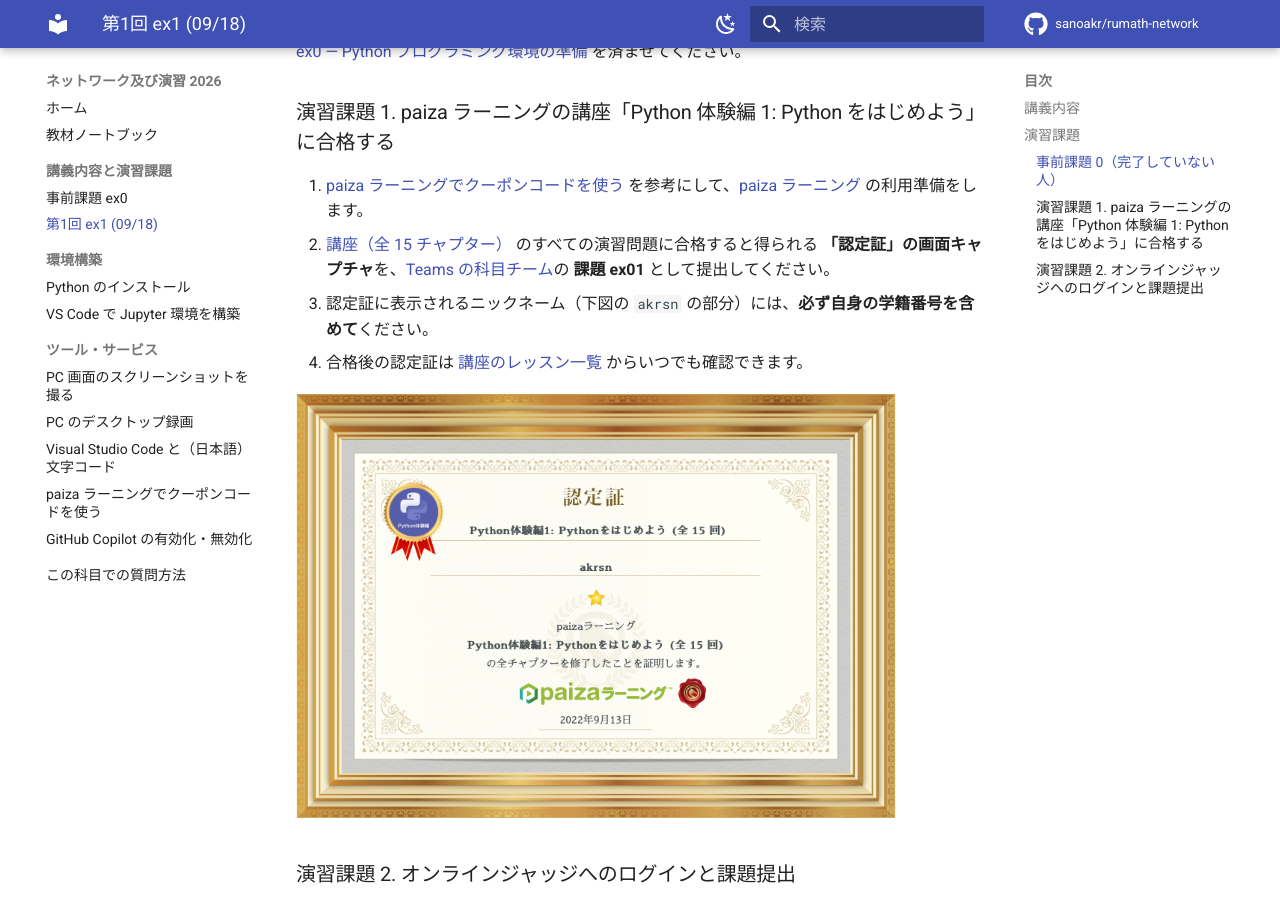
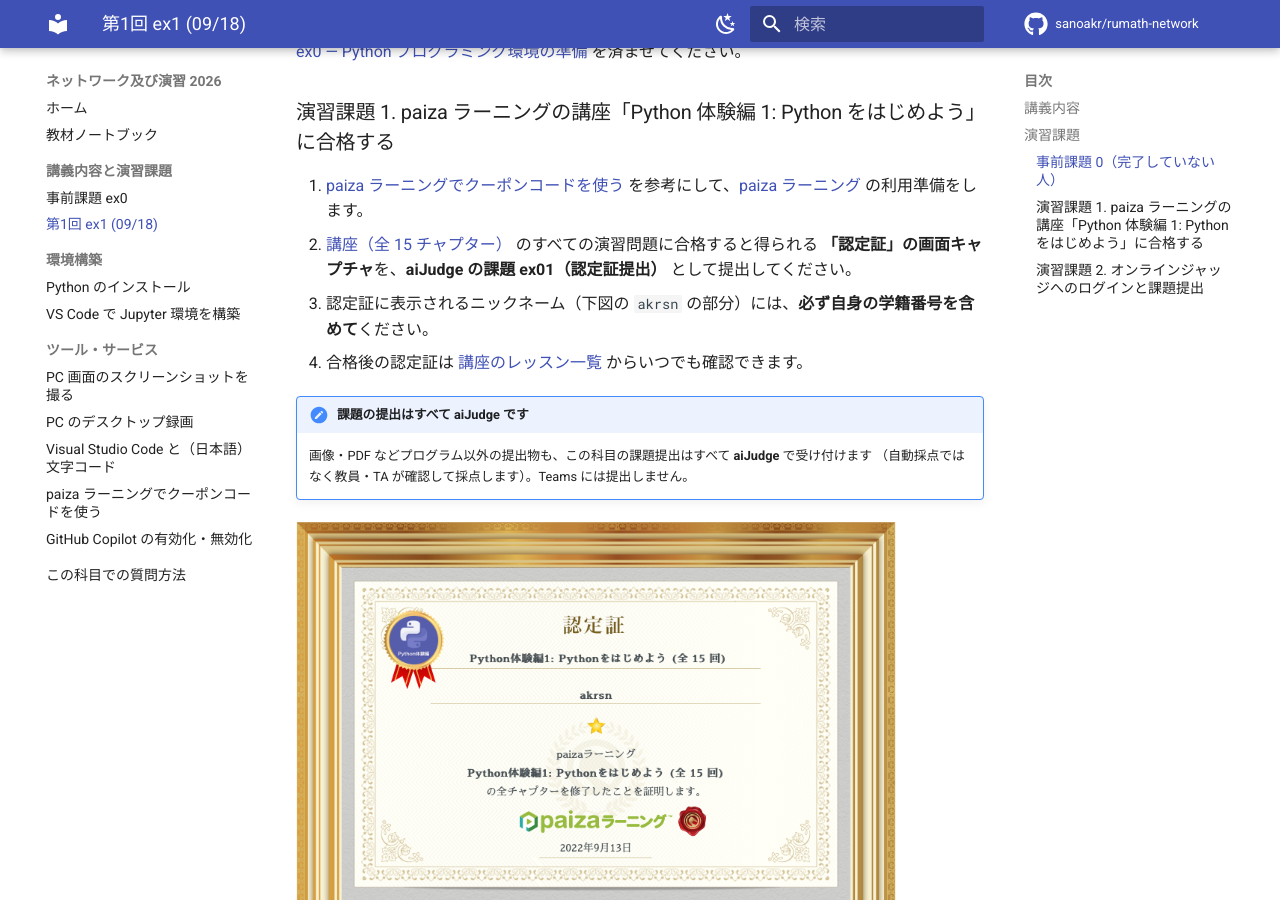
Before and after one commit to sanoakr/rumath-network, an MkDocs documentation site: the page built from docs/ex1.md, in a window 1280 px wide and 900 px high, scrolled down 812 px. Built offline with MkDocs 1.6.1 and Material for MkDocs 9.7.7, drawn with Linux system fonts in a browser that asks for light colours; comment, search, counter and statistics services are not loaded.

Commit message:
docs: submit paiza certificate via aiJudge, not Teams

```diff
--- a/docs/ex1.md
+++ b/docs/ex1.md
@@ -28,9 +28,13 @@
 1. [paiza ラーニングでクーポンコードを使う](setup/paiza-coupon.md)
    を参考にして、[paiza ラーニング](https://paiza.jp/works/) の利用準備をします。
 2. [講座（全 15 チャプター）](https://paiza.jp/works/python/trial) のすべての演習問題に合格すると得られる
-   **「認定証」の画面キャプチャ**を、[Teams の科目チーム](https://teams.microsoft.com/l/team/19%3AhdLY9JyAjCPHaz7TKT_s27WitrXc9H3J61BfNoUVtEU1%40thread.tacv2/conversations?groupId=95ea40f3-3431-4f38-94f9-95bab4b39489&tenantId=23b65fdf-a4e3-4a19-b03d-12b1d57ad76e)の **課題 ex01** として提出してください。
+   **「認定証」の画面キャプチャ**を、**aiJudge の課題 ex01（認定証提出）** として提出してください。
 3. 認定証に表示されるニックネーム（下図の `akrsn` の部分）には、**必ず自身の学籍番号を含めて**ください。
 4. 合格後の認定証は [講座のレッスン一覧](https://paiza.jp/works/python/trial) からいつでも確認できます。
+
+!!! note "課題の提出はすべて aiJudge です"
+    画像・PDF などプログラム以外の提出物も、この科目の課題提出はすべて **aiJudge** で受け付けます
+    （自動採点ではなく教員・TA が確認して採点します）。Teams には提出しません。
 
 ![paiza 認定証の例](assets/paiza-cert.png){ width="600" }
 
```
